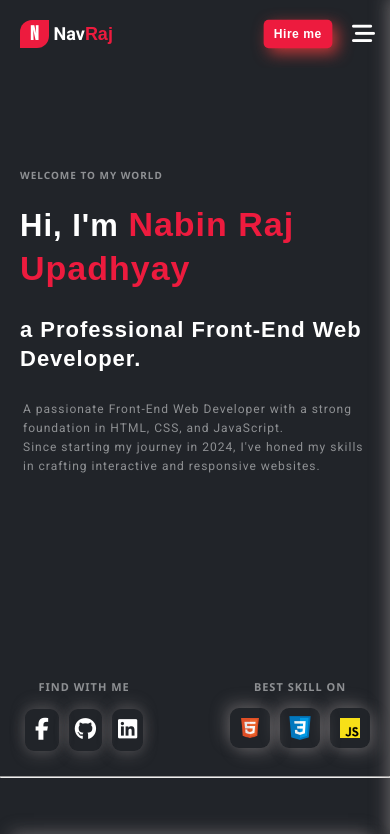
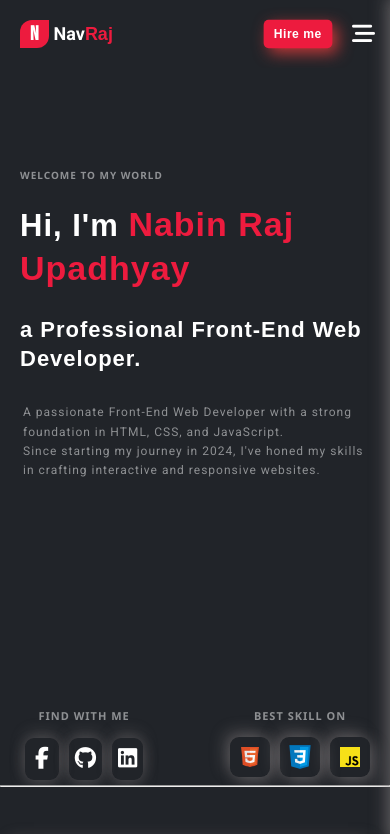
Before and after one commit to coder-NubRaj1234/my-Personal-Portfolio-Website, a plain HTML site: page index.html in a window 390 px wide. Shown: the top 834 px of the page. Drawn offline with nearby package versions, Linux system fonts and the light colour scheme.

Commit message:
change home heigh

```diff
--- a/css/home.css
+++ b/css/home.css
@@ -292,7 +292,7 @@
 
 @media (min-width: 320px) and (max-width: 480px) {
   #home {
-    max-height: calc(100vh - 8vh - 8vh) !important;
+    max-height: calc(100vh - 8vh - 7vh) !important;
     grid-template-columns: 1fr;
     grid-template-rows: 1fr;
     padding: 0 2rem;
@@ -325,9 +325,7 @@
     position: absolute;
     top: 45%;
   }
-  #home-foot{
-    margin-bottom: 2rem;
-  }
+
   #home-foot h2 {
     font-size: 1.1rem;
     text-align: center;
```
